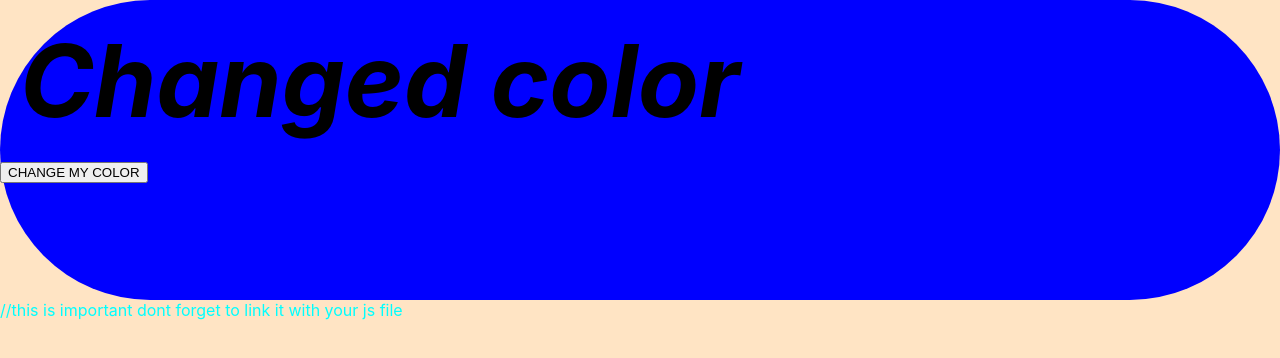
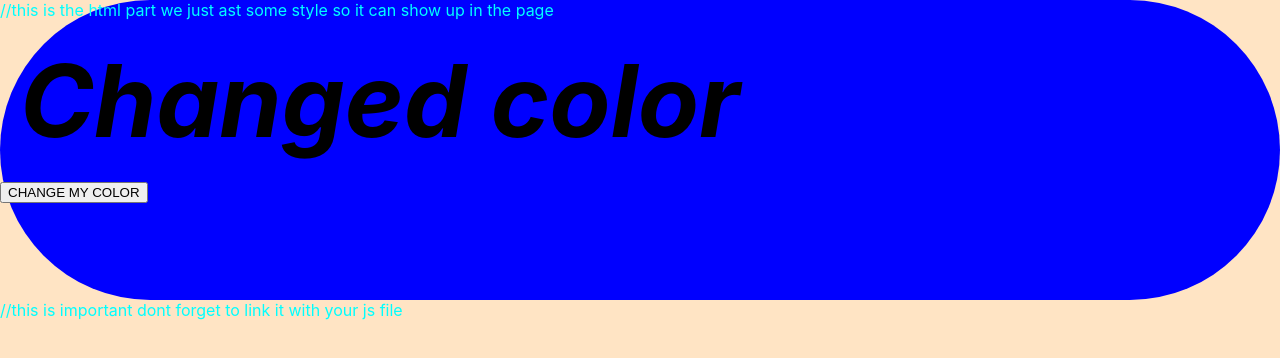
Before and after one commit to rosariov21/React-Box-Color, a React (Create React App) app: page / in a window 1280 px wide. Shown: the top 358 px of the page. Built offline with nearby package versions, Linux system fonts and the light colour scheme.

Commit message:
Update Box.js

```diff
--- a/src/Component/Box.js
+++ b/src/Component/Box.js
@@ -15,11 +15,11 @@ export default class Box extends React.Component{
   let green = Math.floor(Math.random()*255)//the number 255 is between the rgb colors thats the max number i can go up to 0 is the min
   let blue =  Math.floor(Math.random()*255)
   console.log(this.state.color)//this is to make sure its functioning on my cosole it shows up rgb
-  this.setState({color:`rgb(${red},${green},${blue})`})
+  this.setState({color:`rgb(${red},${green},${blue})`})// now use setState usng the variables
   }
   render(){
     return(
-      <div style={{backgroundColor: this.state.color}}>
+      <div style={{backgroundColor: this.state.color}}> //this is the html part we just ast some style so it can show up in the page
       <h1>Changed color</h1>
       <button onClick={this.changeColor}>CHANGE MY COLOR</button>
       </div>
```
